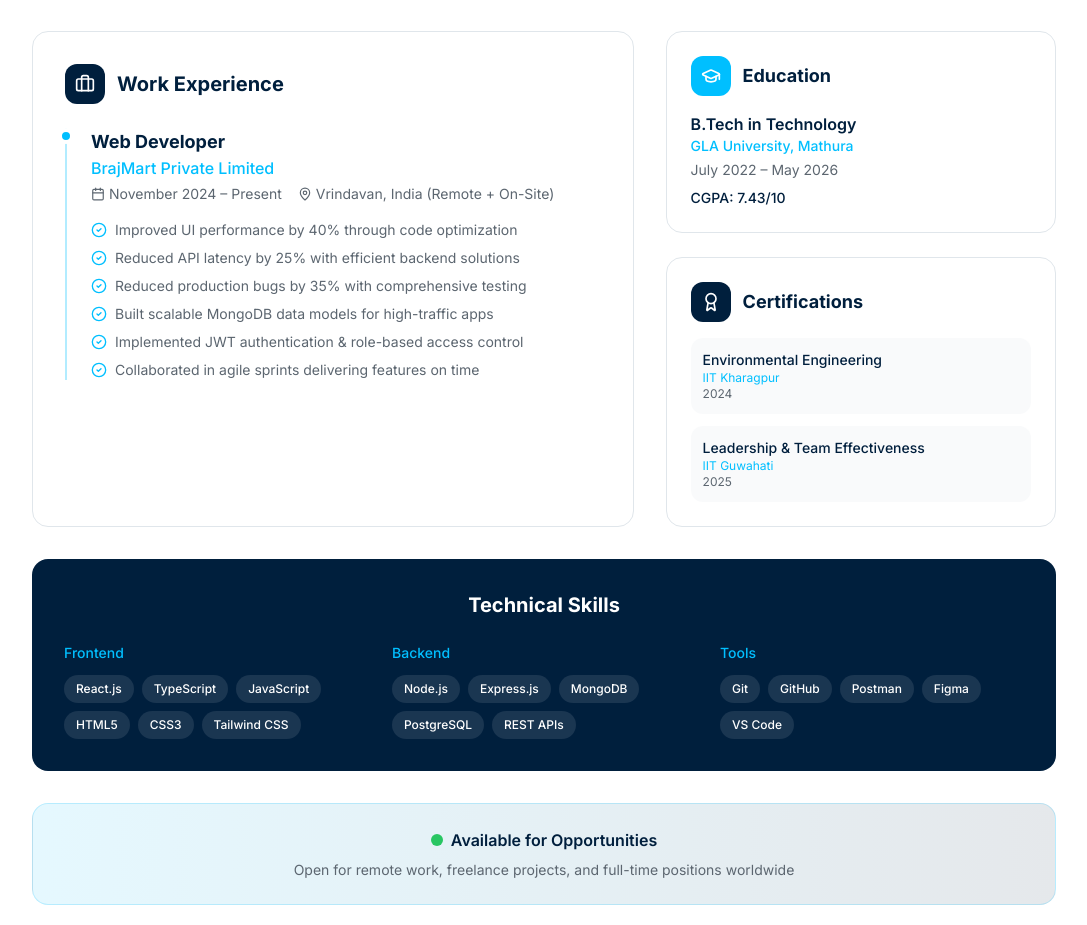
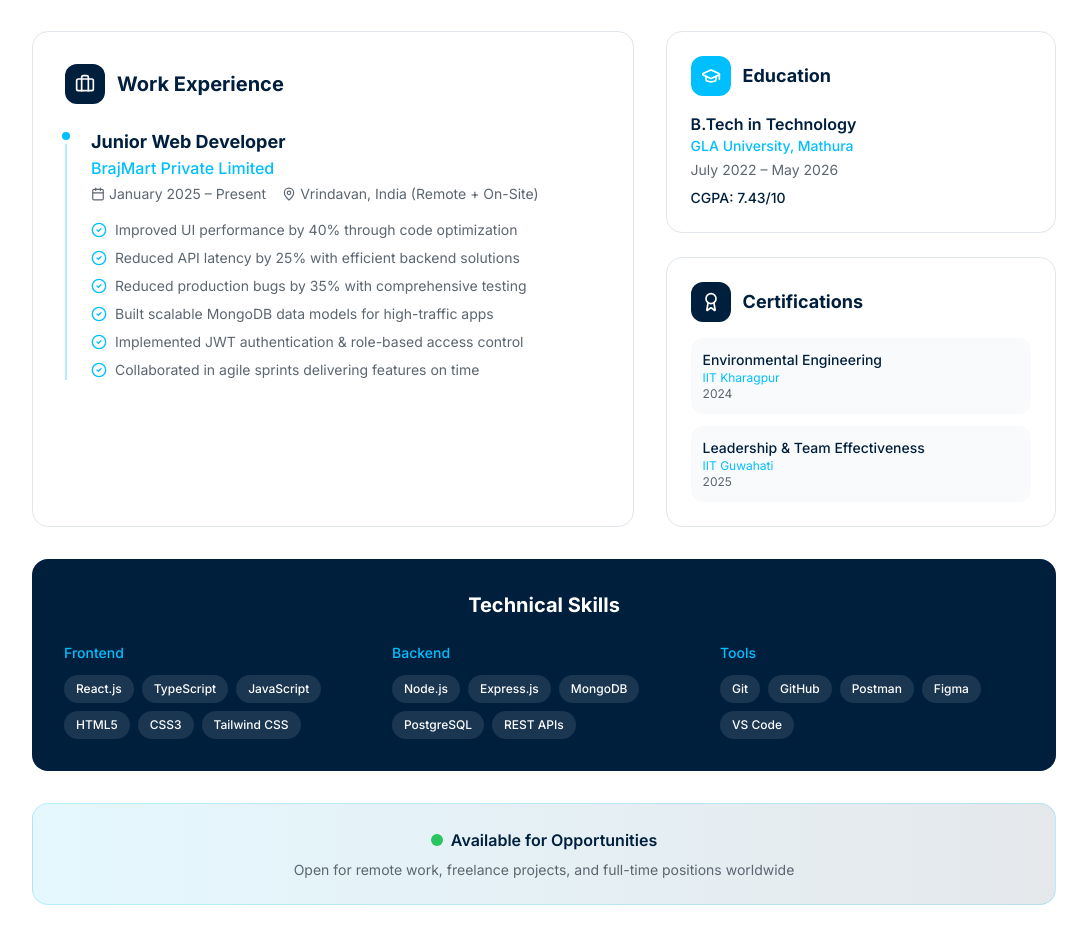
Before and after one commit to deepakjadon1902/deepak_portfolio, a React (Vite) app: page /resume in a window 1280 px wide. Shown: the part 882-1807 px from the top of the page, without its empty margins (96-1183 px from the left). Built offline with nearby package versions, Linux system fonts and the light colour scheme; the HTML template or start-up script is replaced by a standard one.

Commit message:
Update Resume.tsx

```diff
--- a/src/pages/Resume.tsx
+++ b/src/pages/Resume.tsx
@@ -60,10 +60,10 @@ const Resume = () => {
   ];
 
   const experience = {
-    title: 'Web Developer',
+    title: 'Junior Web Developer',
     company: 'BrajMart Private Limited',
     location: 'Vrindavan, India (Remote + On-Site)',
-    period: 'November 2024 – Present',
+    period: 'January 2025 – Present',
     achievements: [
       'Improved UI performance by 40% through code optimization',
       'Reduced API latency by 25% with efficient backend solutions',
```
